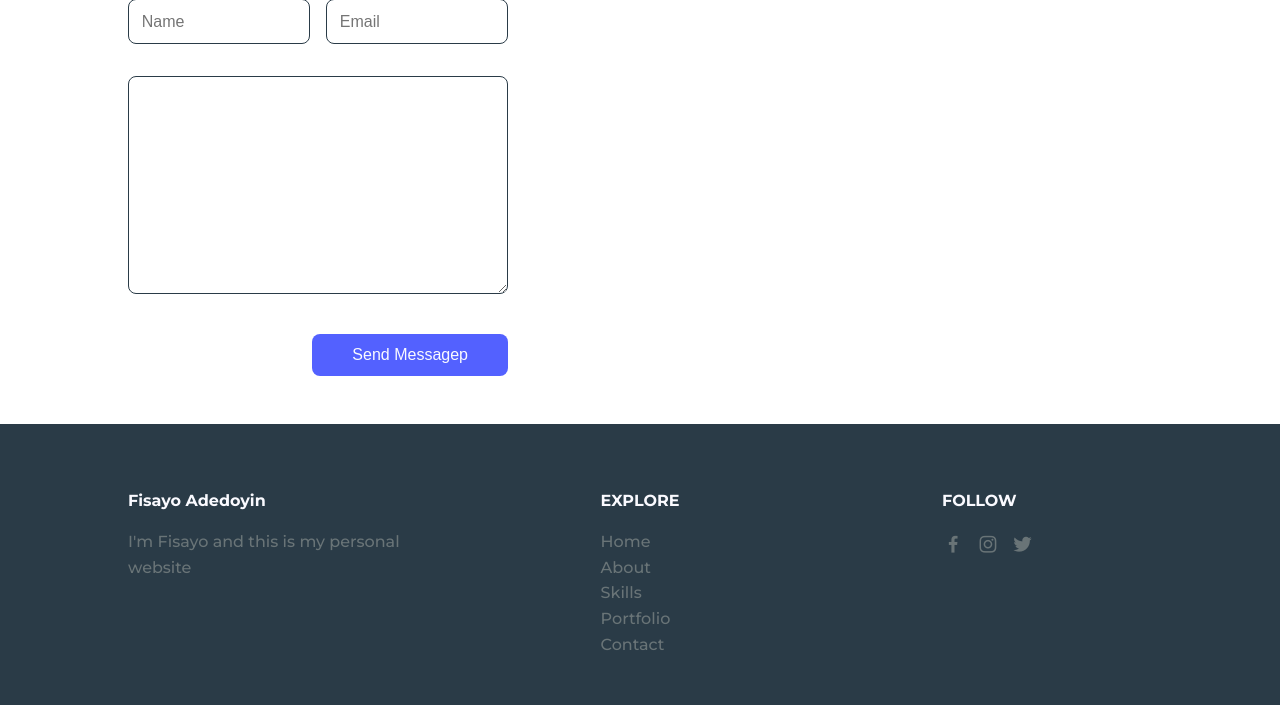
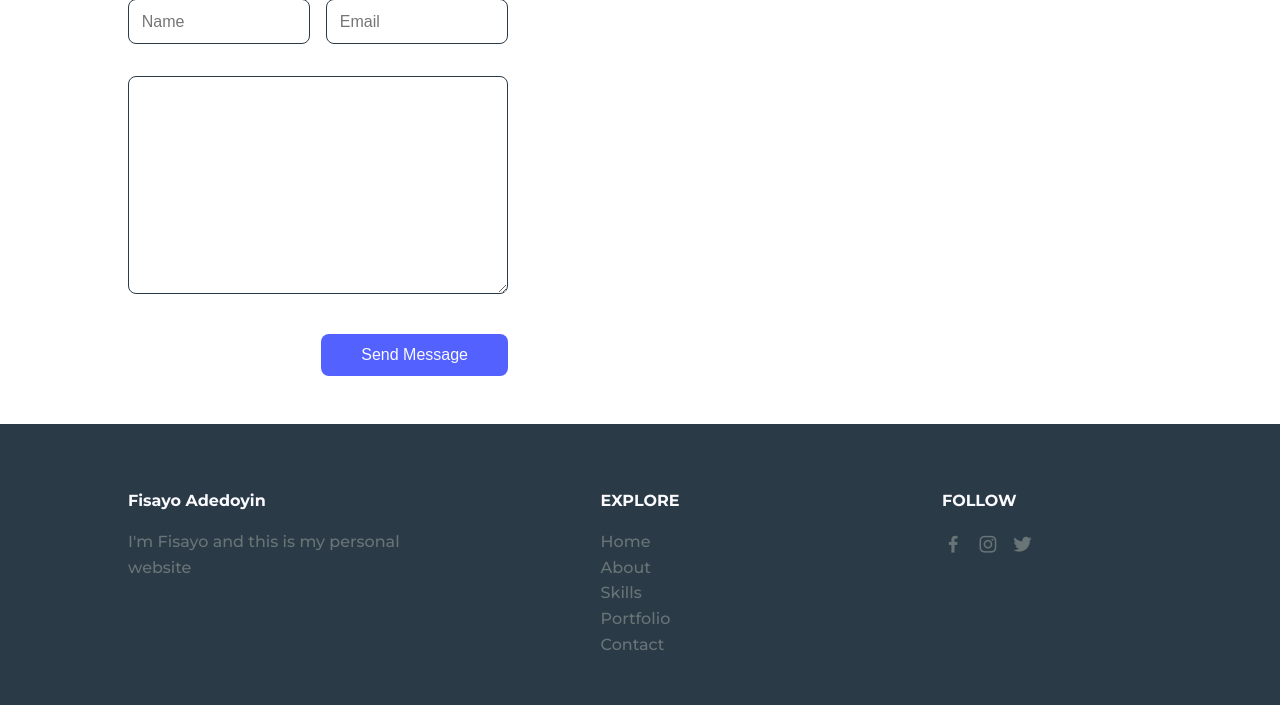
Before and after one commit to josseycodes1/portfolio, a Django app: page / in a window 1280 px wide. Shown: the part 3381-4086 px from the top of the page. Run offline with Django 5.2, Linux system fonts and the light colour scheme; data comes from the database, SQL or seed files in the repository.

Commit message:
Hot changes

```diff
--- a/fisayo/templates/index.html
+++ b/fisayo/templates/index.html
@@ -142,9 +142,9 @@
                                 <input type="mail" placeholder="Email" class="contact__input">
                             </div>
 
-                            <textarea name="" id="" cols="0" rows="10" class="contact__input"></textarea>
+                            <textarea name="id" cols="0" rows="10" class="contact__input"></textarea>
 
-                            <input type="submit" value="Send Messagep" class="contact__button">
+                            <input type="submit" value="Send Message" class="contact__button">
                         </form>
                     </div>
                         </div>
```
